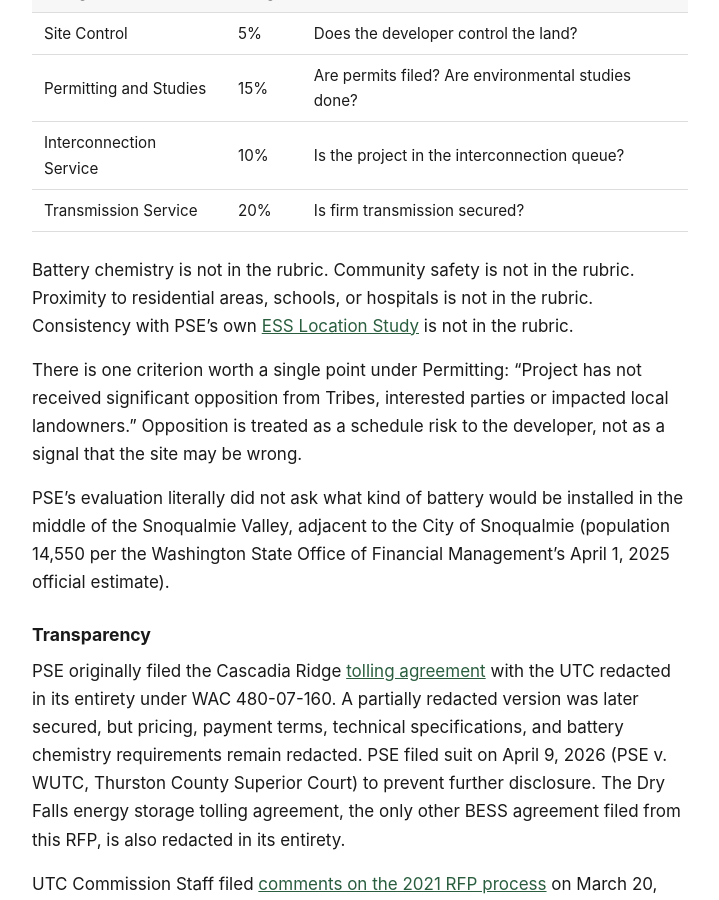
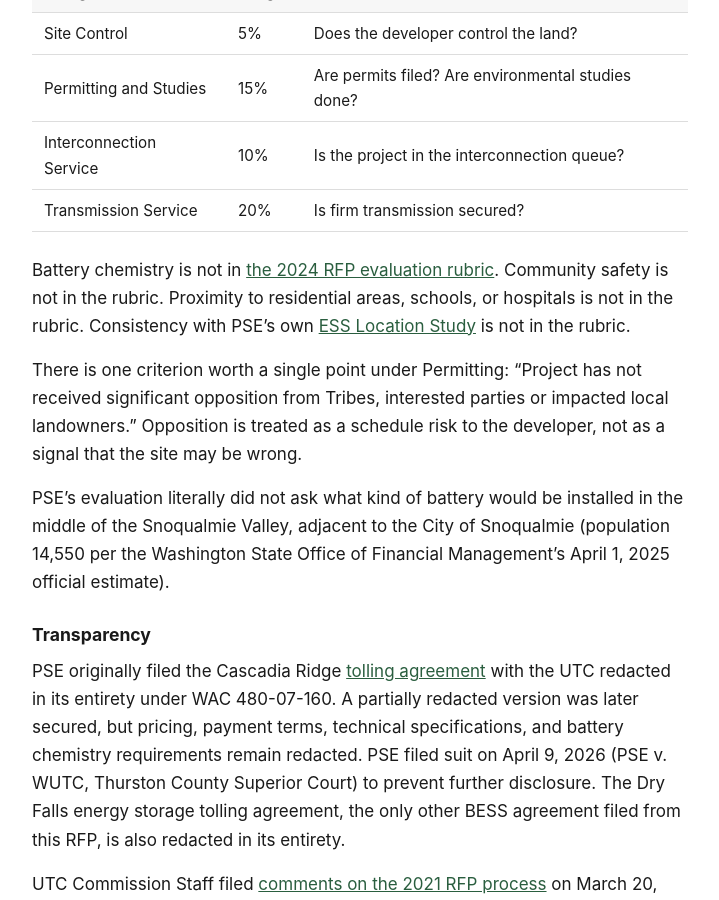
Before and after one commit to calef/cascadia-ridge-bess, a Jekyll site: the page built from _pages/ceta.md, in a window 1280 px wide and 900 px high, scrolled down 3092 px. Shown: the whole window, without its empty margins (280-999 px from the left). Built offline with Jekyll 4.4.1, drawn with Linux system fonts in a browser that asks for light colours.

```diff
--- a/_pages/ceta.md
+++ b/_pages/ceta.md
@@ -73,7 +73,7 @@ The evaluation rubric ([Exhibit A.1](https://www.utc.wa.gov/casedocket/2024/2405
 | Interconnection Service | 10% | Is the project in the interconnection queue? |
 | Transmission Service | 20% | Is firm transmission secured? |
 
-Battery chemistry is not in the rubric. Community safety is not in the rubric. Proximity to residential areas, schools, or hospitals is not in the rubric. Consistency with PSE's own [ESS Location Study](/project#siting-study) is not in the rubric.
+Battery chemistry is not in [the 2024 RFP evaluation rubric](https://apiproxy.utc.wa.gov/cases/GetDocument?docID=7&year=2024&docketNumber=240532). Community safety is not in the rubric. Proximity to residential areas, schools, or hospitals is not in the rubric. Consistency with PSE's own [ESS Location Study](/project#siting-study) is not in the rubric.
 
 There is one criterion worth a single point under Permitting: "Project has not received significant opposition from Tribes, interested parties or impacted local landowners." Opposition is treated as a schedule risk to the developer, not as a signal that the site may be wrong.
 
```
Also changed, not shown: _pages/battery-technology.md (+1 -1 lines), _pages/cultural-resources.md (+1 -1 lines), _pages/site-and-environment.md (+1 -1 lines).
